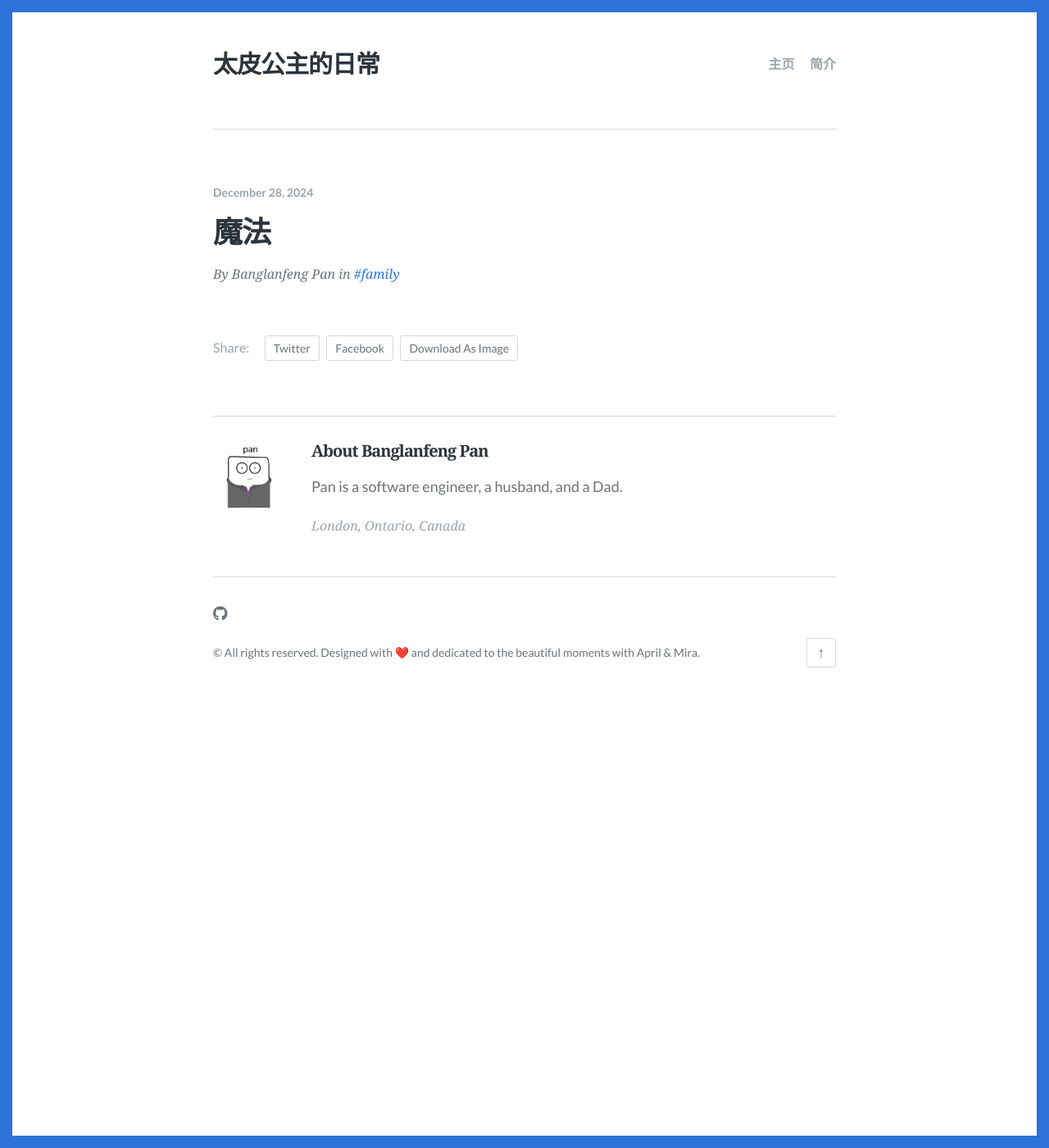
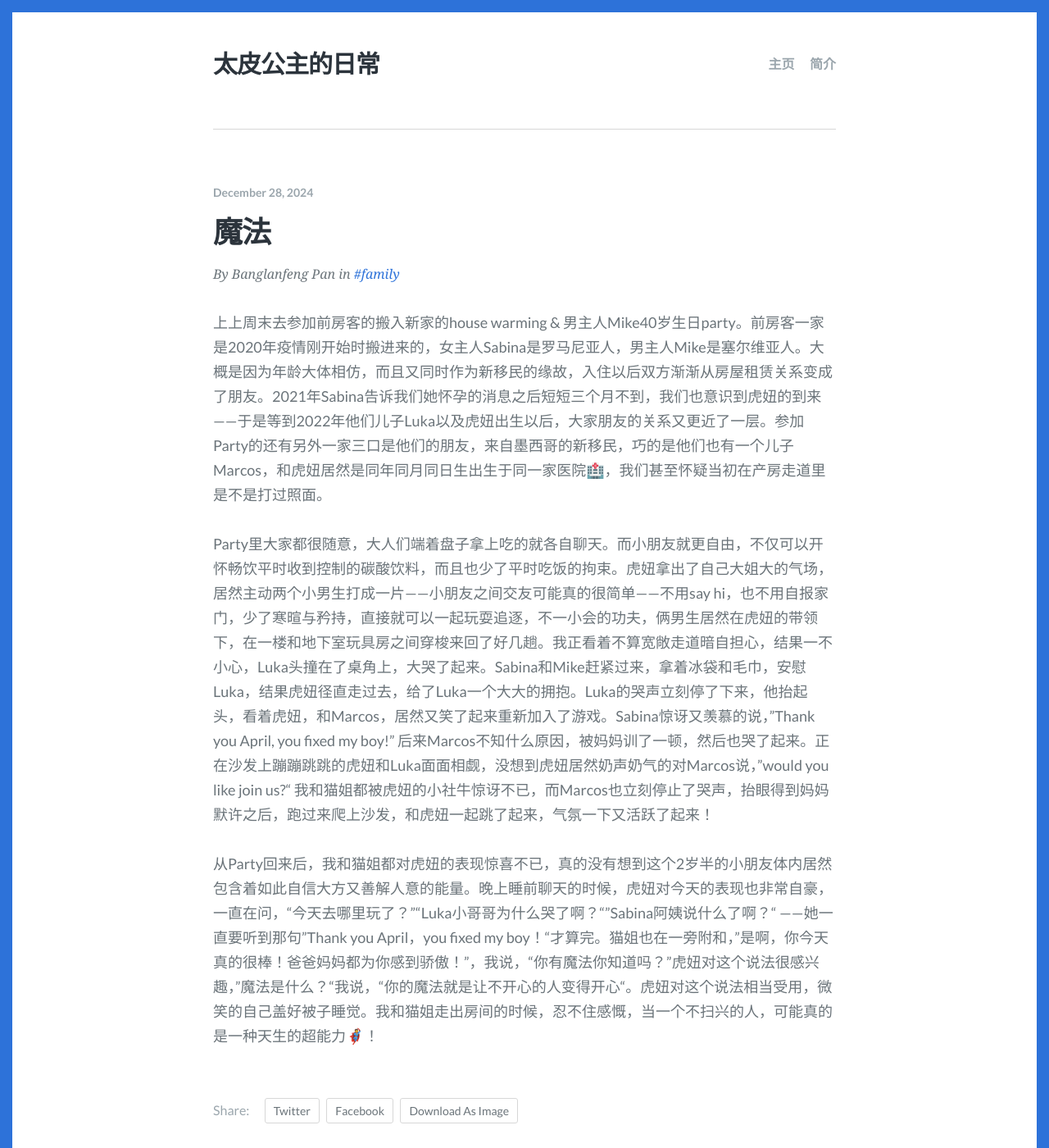
Before and after one commit to spiderPan/APMY, a Jekyll site: the page built from _posts/2024-12-28-魔法.md, in a window 1280 px wide and 1400 px high. Shown: the whole window at 82% size. Built offline with Jekyll 4.4.1, drawn with Linux system fonts in a browser that asks for light colours; some web fonts are replaced.

Commit message:
finish draft

```diff
--- a/_posts/2024-12-28-魔法.md
+++ b/_posts/2024-12-28-魔法.md
@@ -6,3 +6,10 @@ description: "我有魔法，你有吗？"
 date: 2024-12-28
 tags: [family]
 ---
+
+
+上上周末去参加前房客的搬入新家的house warming & 男主人Mike40岁生日party。前房客一家是2020年疫情刚开始时搬进来的，女主人Sabina是罗马尼亚人，男主人Mike是塞尔维亚人。大概是因为年龄大体相仿，而且又同时作为新移民的缘故，入住以后双方渐渐从房屋租赁关系变成了朋友。2021年Sabina告诉我们她怀孕的消息之后短短三个月不到，我们也意识到虎妞的到来——于是等到2022年他们儿子Luka以及虎妞出生以后，大家朋友的关系又更近了一层。参加Party的还有另外一家三口是他们的朋友，来自墨西哥的新移民，巧的是他们也有一个儿子Marcos，和虎妞居然是同年同月同日生出生于同一家医院🏥，我们甚至怀疑当初在产房走道里是不是打过照面。
+
+Party里大家都很随意，大人们端着盘子拿上吃的就各自聊天。而小朋友就更自由，不仅可以开怀畅饮平时收到控制的碳酸饮料，而且也少了平时吃饭的拘束。虎妞拿出了自己大姐大的气场，居然主动两个小男生打成一片——小朋友之间交友可能真的很简单——不用say hi，也不用自报家门，少了寒暄与矜持，直接就可以一起玩耍追逐，不一小会的功夫，俩男生居然在虎妞的带领下，在一楼和地下室玩具房之间穿梭来回了好几趟。我正看着不算宽敞走道暗自担心，结果一不小心，Luka头撞在了桌角上，大哭了起来。Sabina和Mike赶紧过来，拿着冰袋和毛巾，安慰Luka，结果虎妞径直走过去，给了Luka一个大大的拥抱。Luka的哭声立刻停了下来，他抬起头，看着虎妞，和Marcos，居然又笑了起来重新加入了游戏。Sabina惊讶又羡慕的说，"Thank you April, you fixed my boy!" 后来Marcos不知什么原因，被妈妈训了一顿，然后也哭了起来。正在沙发上蹦蹦跳跳的虎妞和Luka面面相觑，没想到虎妞居然奶声奶气的对Marcos说，”would you like join us?“ 我和猫姐都被虎妞的小社牛惊讶不已，而Marcos也立刻停止了哭声，抬眼得到妈妈默许之后，跑过来爬上沙发，和虎妞一起跳了起来，气氛一下又活跃了起来！
+
+从Party回来后，我和猫姐都对虎妞的表现惊喜不已，真的没有想到这个2岁半的小朋友体内居然包含着如此自信大方又善解人意的能量。晚上睡前聊天的时候，虎妞对今天的表现也非常自豪，一直在问，“今天去哪里玩了？”“Luka小哥哥为什么哭了啊？“”Sabina阿姨说什么了啊？“ ——她一直要听到那句”Thank you April，you fixed my boy！“才算完。猫姐也在一旁附和，”是啊，你今天真的很棒！爸爸妈妈都为你感到骄傲！”，我说，“你有魔法你知道吗？”虎妞对这个说法很感兴趣，”魔法是什么？“我说，“你的魔法就是让不开心的人变得开心“。虎妞对这个说法相当受用，微笑的自己盖好被子睡觉。我和猫姐走出房间的时候，忍不住感慨，当一个不扫兴的人，可能真的是一种天生的超能力🦸！
```
